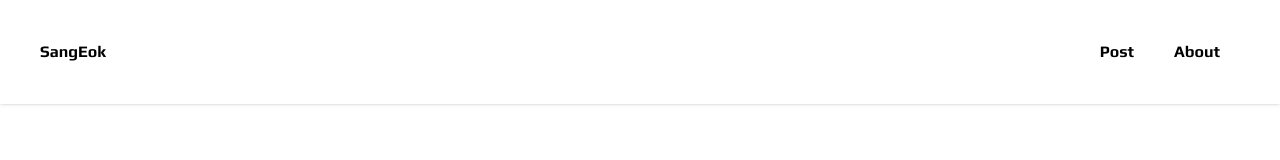
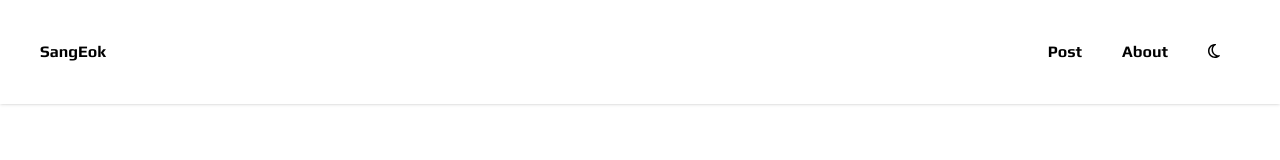
Before and after one commit to Sangeok/blog_nextjs, a Next.js app: page / in a window 1280 px wide. Shown: the top 160 px of the page. Built offline with nearby package versions, Linux system fonts and the light colour scheme.

Commit message:
Update Dark Mode

```diff
--- /dev/null
+++ b/app/Providers.tsx
@@ -0,0 +1,14 @@
+'use client'
+
+import { ThemeProvider } from 'next-themes';
+
+interface ThemePropsInterface {
+    children?: JSX.Element | Array<JSX.Element> | React.ReactNode;
+}
+
+export default function Prodivers(props:ThemePropsInterface) {
+    const {children} = props;
+    return (
+        <ThemeProvider>{children}</ThemeProvider>
+    )
+}
--- a/app/layout.tsx
+++ b/app/layout.tsx
@@ -7,6 +7,7 @@ import Footer from '../components/footer';
 
 import "@fortawesome/fontawesome-svg-core/styles.css";
 import { config } from "@fortawesome/fontawesome-svg-core";
+import Prodivers from '@/app/Providers';
 config.autoAddCss = false;
 
 const play = Play({
@@ -29,9 +30,11 @@ export default function RootLayout({
   return (
     <html lang="en" className={`${play.variable}`}>
       <body>
+      <Prodivers>
           <Header/>
           {children}
           <Footer/>
+      </Prodivers>
       </body>
     </html>
   )
--- a/components/Posts.tsx
+++ b/components/Posts.tsx
@@ -21,6 +21,7 @@ const Posts:React.FC<PageIndex> = ({start, end}) => {
                     ))
                 }
                 <PaginationControls totalPosts={postsMetadata.length}/>
+
             </div>
         </div>
     )
--- /dev/null
+++ b/components/ThemeButton.tsx
@@ -0,0 +1,21 @@
+'use client';
+
+import { useTheme } from "next-themes";
+import { FontAwesomeIcon } from '@fortawesome/react-fontawesome';
+import { faSun, faMoon } from '@fortawesome/free-regular-svg-icons'
+
+export default function ThemeButton() {
+    const {theme, setTheme} = useTheme();
+
+    return (
+        <button onClick={()=>{
+            setTheme(theme === 'dark' ? 'light' : 'dark');
+        }}>
+            {theme === 'dark' ? (
+                <FontAwesomeIcon icon={faSun}/>
+            ) : (
+                <FontAwesomeIcon icon={faMoon}/>
+            )}
+        </button>
+    )
+}
--- a/components/header.tsx
+++ b/components/header.tsx
@@ -1,5 +1,6 @@
 import Link from "next/link";
 import IndicatorScroll from "./IndicatorScroll";
+import ThemeButton from "./ThemeButton";
 
 const Header:React.FC = () => {
 
@@ -13,6 +14,7 @@ const Header:React.FC = () => {
                 <div>
                     <span className="px-5"><Link href="/post">Post</Link></span>
                     <span className="px-5"><Link href="/about">About</Link></span>
+                    <span className="px-5"><ThemeButton/></span>
                 </div>
             </div>
             <IndicatorScroll />
--- a/package.json
+++ b/package.json
@@ -22,6 +22,7 @@
   "dependencies": {
     "@fortawesome/fontawesome-svg-core": "^6.4.0",
     "@fortawesome/free-brands-svg-icons": "^6.4.0",
+    "@fortawesome/free-regular-svg-icons": "^6.4.0",
     "@fortawesome/free-solid-svg-icons": "^6.4.0",
     "@fortawesome/react-fontawesome": "^0.2.0",
     "@mdx-js/loader": "^2.3.0",
@@ -34,9 +35,11 @@
     "contentlayer": "^0.3.3",
     "date-fns": "^2.30.0",
     "gray-matter": "^4.0.3",
+    "heroicons": "^2.0.18",
     "markdown-to-jsx": "^7.2.1",
     "next": "13.4.8",
     "next-contentlayer": "^0.3.3",
+    "next-themes": "^0.2.1",
     "postcss": "8.4.25",
     "react": "18.2.0",
     "react-dom": "18.2.0",
--- a/tailwind.config.js
+++ b/tailwind.config.js
@@ -5,6 +5,7 @@ module.exports = {
     './components/**/*.{js,ts,jsx,tsx,mdx}',
     './app/**/*.{js,ts,jsx,tsx,mdx}',
   ],
+  darkMode : 'class',
   theme: {
     extend: {
       backgroundImage: {
```
Also changed, not shown: 1 other file (tests, documents, lock files or other folders).
